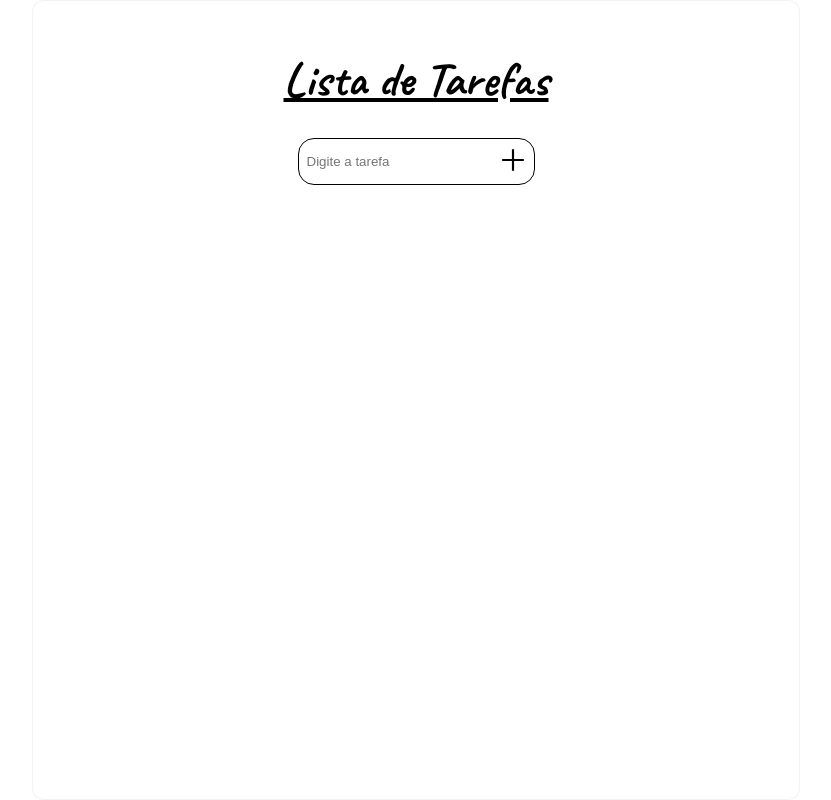
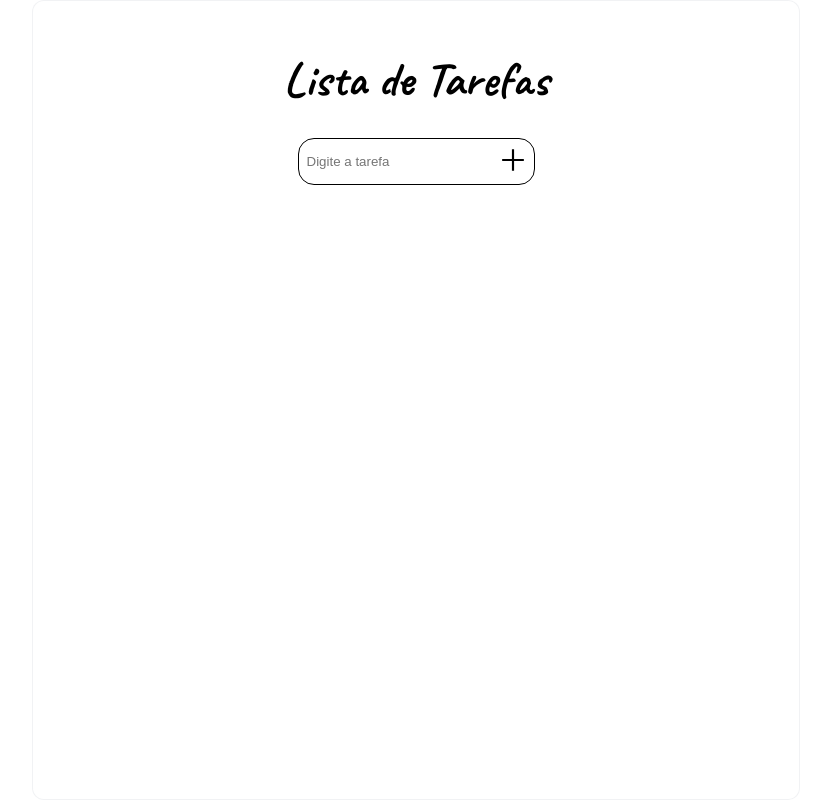
Before and after one commit to camilafbc/to-do-list, a plain HTML site: page index.html in a window 1280 px wide. Shown: the whole page, without its empty margins (224-1055 px from the left). Drawn offline with Linux system fonts and the light colour scheme.

Commit message:
correção de estilo

```diff
--- a/assets/css/style.css
+++ b/assets/css/style.css
@@ -41,7 +41,6 @@ main {
 .content h3 {
   font-family: "Caveat", cursive;
   font-size: 1.75rem;
-  text-decoration: underline;
 }
 
 .form-content {
```
Also changed, not shown: 1 other file.
